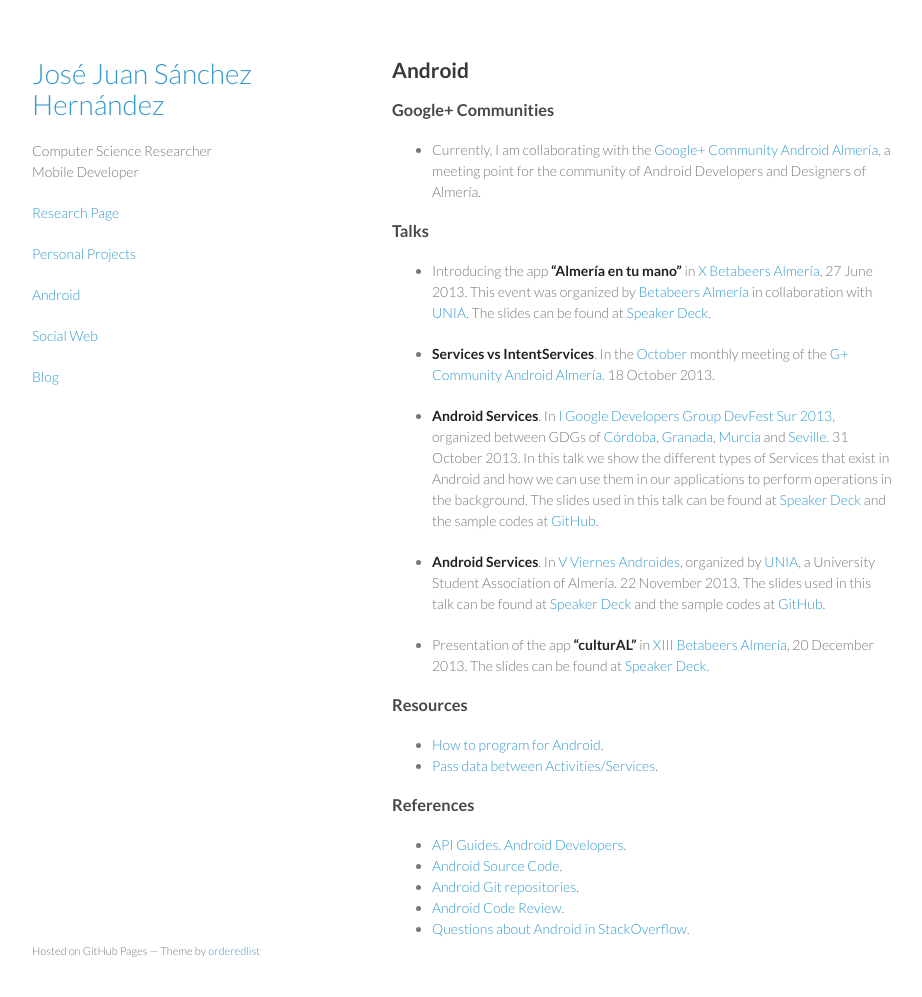
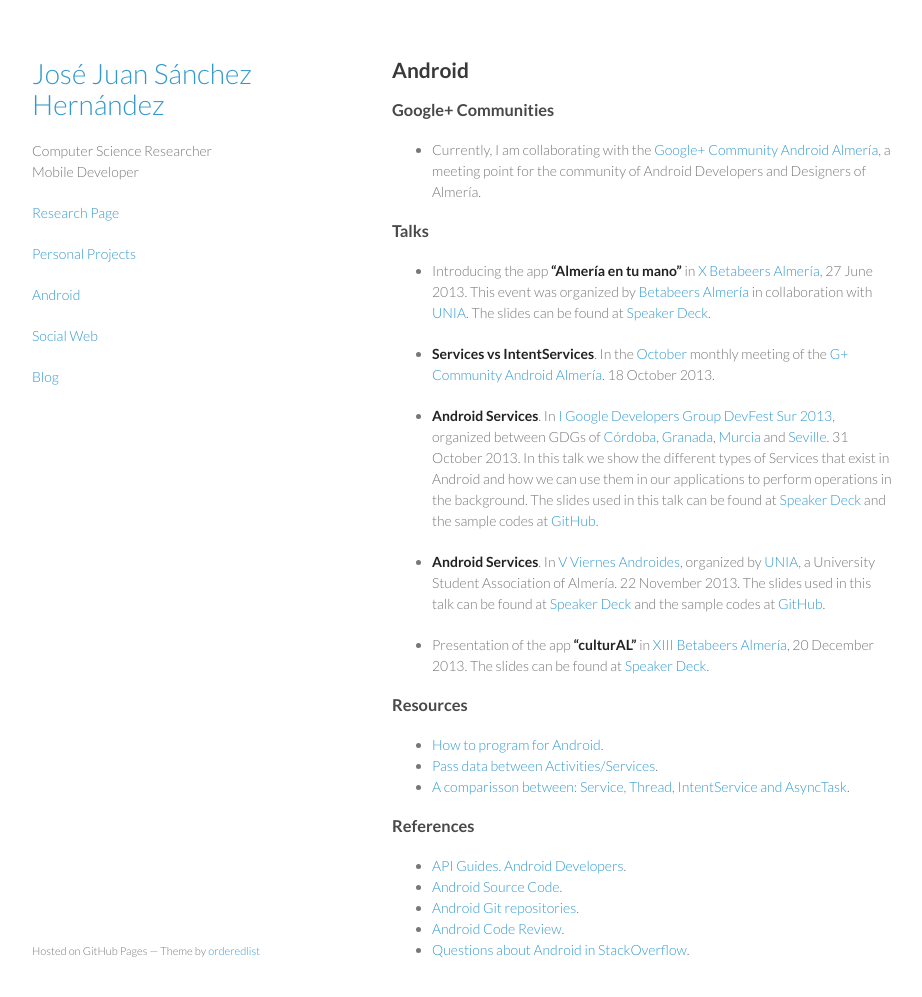
Before and after one commit to josejuansanchez/josejuansanchez.github.io, a Jekyll site: the page built from android/index.md, in a window 1280 px wide and 1030 px high. Shown: the top 997 px of the window, without its empty margins (178-1100 px from the left). Built offline with Jekyll 4.4.1, drawn with Linux system fonts in a browser that asks for light colours.

Commit message:
Update index.md

```diff
--- a/android/index.md
+++ b/android/index.md
@@ -24,6 +24,7 @@
 ### Resources
   - [How to program for Android](howtoprogram).
   - [Pass data between Activities/Services](pass_data_between_activities_services).
+  - [A comparisson between: Service, Thread, IntentService and AsyncTask](comparisson_between_service_thread_intentservice_asynctask).
 
 
 ### References
```
